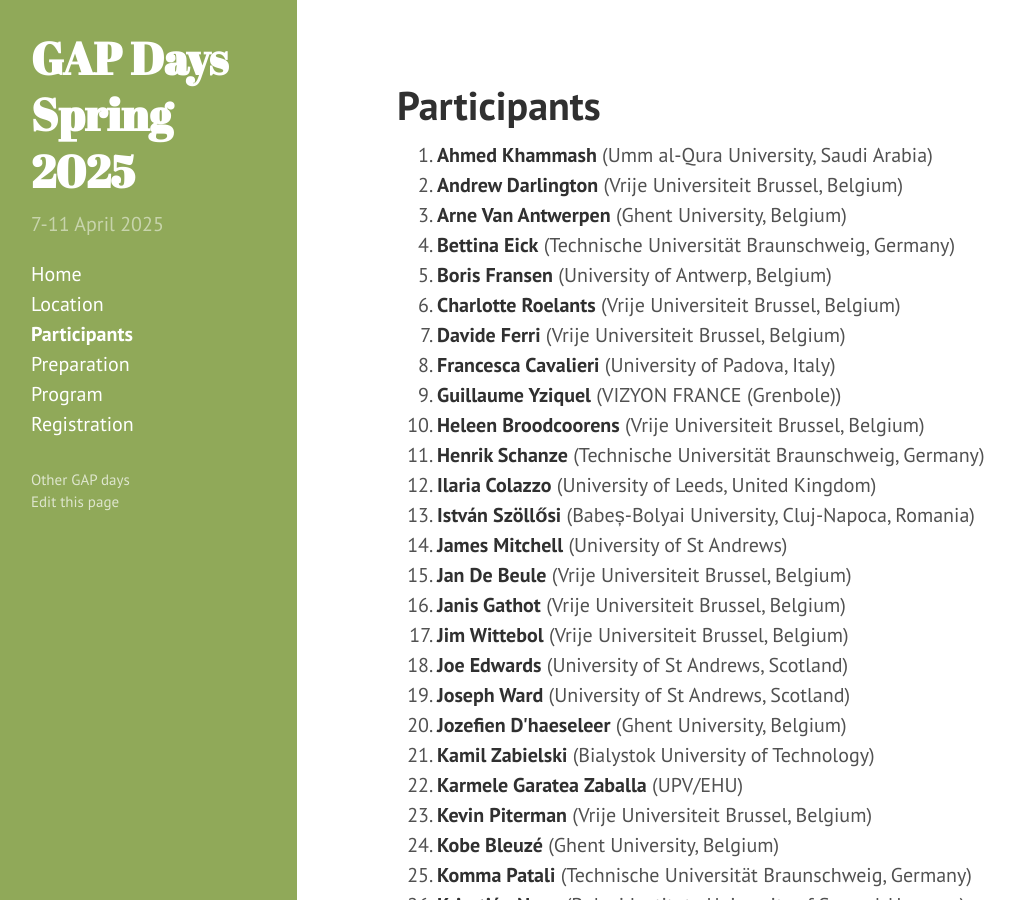
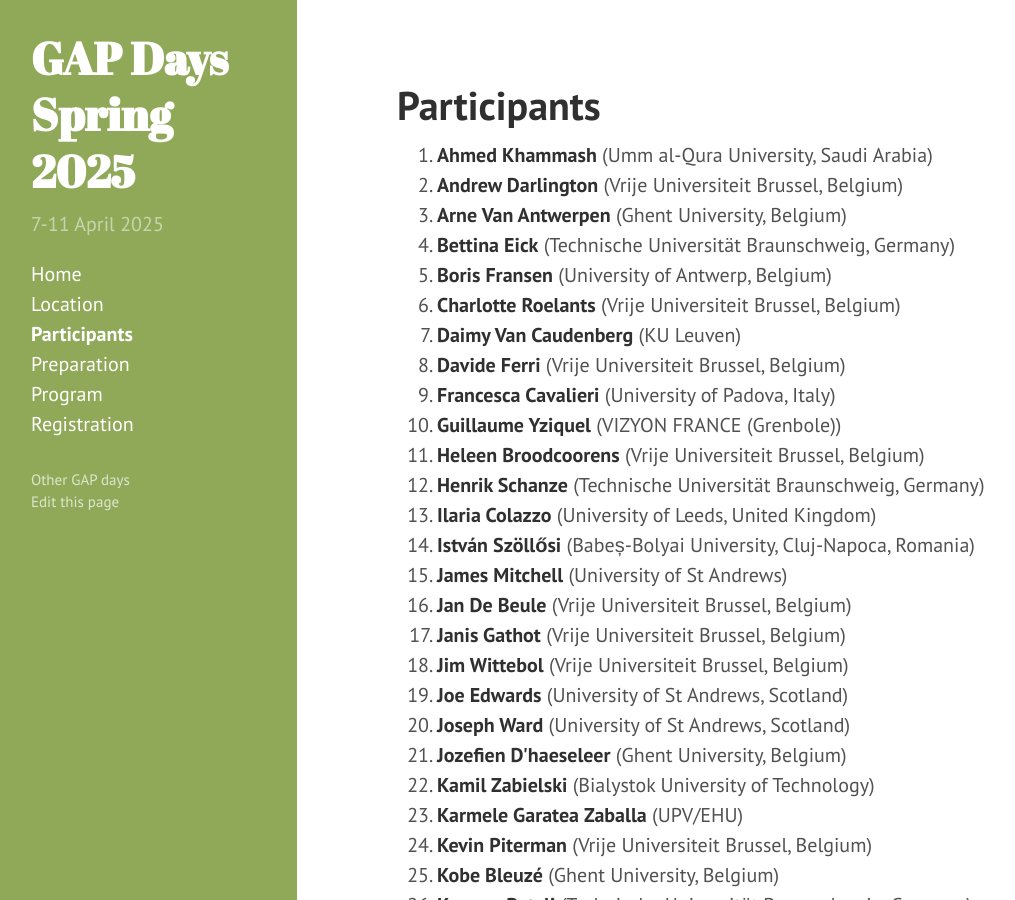
Before and after one commit to gapdays/gapdays2025-spring, a Jekyll site: the page built from participants.md, in a window 1280 px wide and 900 px high. Shown: the whole window, without its empty margins (3-1018 px from the left). Built offline with Jekyll 4.4.1, drawn with Linux system fonts in a browser that asks for light colours.

Commit message:
updated participants

```diff
--- a/participants.md
+++ b/participants.md
@@ -67,6 +67,7 @@ participants:
   - {name: James Mitchell, affiliation: "University of St Andrews"}
   - {name: Russ Woodroofe, affiliation: "University of Primorska, Slovenia"}
   - {name: Guillaume Yziquel, affiliation: "VIZYON FRANCE (Grenbole)"}
+  - {name: Daimy Van Caudenberg, affiliation: "KU Leuven"}
 ---
 
 <ol>{% assign participants = page.participants | sort: "name" %}
```
